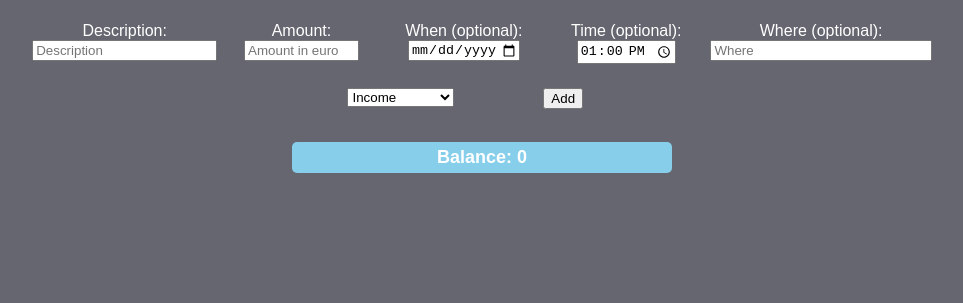
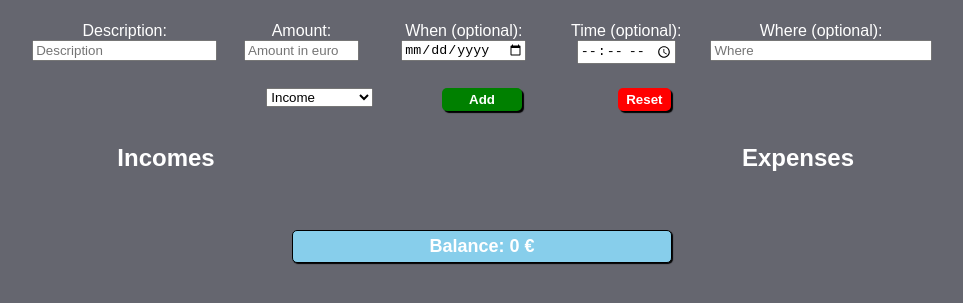
Before and after one commit to pkiczko/accounting, a plain HTML site: page index.htm in a window 1280 px wide. Shown: the part 69-372 px from the top of the page, without its empty margins (158-1121 px from the left). Drawn offline with Linux system fonts and the light colour scheme.

Commit message:
add localStorage

```diff
--- a/index.htm
+++ b/index.htm
@@ -28,7 +28,7 @@
     </span>
     <span>
       <label for='time'>Time (optional):</label><br>
-      <input id='time' type='time' placeholder='time' value='13:00';></input>
+      <input id='time' type='time' placeholder='time' ></input>
     </span>
     <span>
       <label for='place'>Where (optional):</label><br>
@@ -43,7 +43,12 @@
     </span>
     <span>
       <br>
-      <input value="Add" type="button" onclick='add();'>
+      <input id='addb' value="Add" type="button" onclick='add();'>
+
+    </span>
+    <span>
+      <br>
+      <input id='reset' value="Reset" type="button" onclick='localStorage.clear(); dataArray=[]; refresh();'>
 
     </span>
   </form>
--- a/script.js
+++ b/script.js
@@ -11,7 +11,11 @@
 //   }
 // };
 //document.addEventListener("DOMContentLoaded", listPlaceholders);
+let dataArray  = [];
+if (localStorage.getItem('data')!==null){
+  dataArray = JSON.parse(localStorage.getItem("data"));
 
+};
 
 // let placeholder = (field) => {
 //
@@ -59,7 +63,7 @@ const twoDigit = (number) => {
   }
   else return number;
 }
-let dataArray = [];
+
 let balance = document.getElementById('balance');
 const refresh=()=>{
   // description.value='';
@@ -75,26 +79,31 @@ const refresh=()=>{
 
         if (dataArray[j][5]=== '0')
           {
-            console.log('inc: ' + dataArray[j][5]);
+            //console.log('inc: ' + dataArray[j][5]);
             divCreateInc(dataArray[j]);
             //console.log(dataArray[j]);
             let someData = dataArray[j][3].split(' ');
-            console.log(someData[1]);
-            total += parseInt(someData[1], 10);
+            //console.log(someData[1]);
+            total += parseInt(someData[0], 10);
           }
         else if (dataArray[j][5] === '1')
-          { console.log('exp: ' + dataArray[j][5]);
+          {
+            //console.log('exp: ' + dataArray[j][5]);
             divCreateExp(dataArray[j]);
             let someData = dataArray[j][3].split(' ');
-            console.log(someData[1]);
-            total -= parseInt(someData[1], 10);
+            //console.log(someData[1]);
+            total -= parseInt(someData[0], 10);
           }
       }
 
-  balance.innerHTML= `Balance: ${total}` ;
+  balance.innerHTML= `Balance: ${total} €` ;
 
 }}
-
+function clear() {
+  localStorage.clear();
+  dataArray = [];
+  refresh();
+}
 //   if (dataArray.length > 1)
 //     {
 //     dataArray.sort(compare(a,b));
@@ -115,13 +124,14 @@ const add = () => {
     if (place.value) {placeValue = `Place: ${place.value}`;}
     else {placeValue = '';}
     let clock;
+    let d = new Date();
     if (time.value) {
       clock = time.value;
     }
     else {clock = `${d.getHours()}:${d.getMinutes()}`}
     if (!date.value) {
-      let d = new Date();
-      let array = ['Info: ' + description.value, `${twoDigit(d.getDate())}/${twoDigit(d.getMonth())}/${d.getFullYear()}`, clock, 'Cash: ' + amount.value, placeValue, select.value ];
+
+      let array = ['Info: ' + description.value, `${twoDigit(d.getDate())}/${twoDigit(d.getMonth())}/${d.getFullYear()}`, clock, `${amount.value} €`, placeValue, select.value ];
       //divCreate(array);
       dataArray.push(array);
       console.log(`pushing data to array: ${array}`)
@@ -131,11 +141,13 @@ const add = () => {
     else {
       console.log('here');
       let formatedDate = date.value.split('-');
-      let array = ['Info: ' + description.value, `${formatedDate[2]}/${formatedDate[1]}/${formatedDate[0]}`, clock, 'Cash: ' + amount.value, placeValue, select.value ];
+      let array = ['Info: ' + description.value, `${formatedDate[2]}/${formatedDate[1]}/${formatedDate[0]}`, clock, `${amount.value} €`, placeValue, select.value ];
       //divCreate(array);
       dataArray.push(array);
       refresh();
     }
+    localStorage.setItem("data", JSON.stringify(dataArray));
 
 
 }};
+  refresh();
--- a/style.css
+++ b/style.css
@@ -21,14 +21,36 @@ h1 {text-align: center;}
 #amount {
   width: 8em;
   }
-#date {width: 8em;}
+#date {width: 9em;}
 #place {width: 16em;}
 #selector {
   width: 8em;}
 button {
     flex-basis: 10%;
-
-
+}
+#addb {background-color: green;
+        color: white;
+        width: 6em;
+        padding: 4px 6px;
+        border-radius: 5px;
+        border: 0;
+        font-weight: 600;
+        box-shadow: 2px 2px 1px black;}
+#reset {background-color: red;
+        color: white;
+        width: 4em;
+        padding: 4px 6px;
+        border-radius: 5px;
+        border: 0;
+        font-weight: 600;
+        box-shadow: 2px 2px 1px black;}
+#addb:hover {
+  background-color: white;
+  color: green;
+}
+#reset:hover {
+  background-color: white;
+  color: red;
 }
 div {
 
@@ -42,6 +64,7 @@ div {
   font-size: large;
   font-weight: 800;
   padding: 5px;
+  border: 1px solid black;
 
 }
 span {
@@ -56,6 +79,7 @@ main span {
   background-color: gray;
   margin: 3px;
   text-align: center;
+  box-shadow: 1px 1px 1px black;
 
 }
 article {text-align: center;}
@@ -76,6 +100,7 @@ main div {
           margin: 10px 35%;
           justify-content: center;
           background-color: skyblue;
+          box-shadow: 1px 1px 1px black;
           }
 @media (max-width: 1000px) {
 
```
